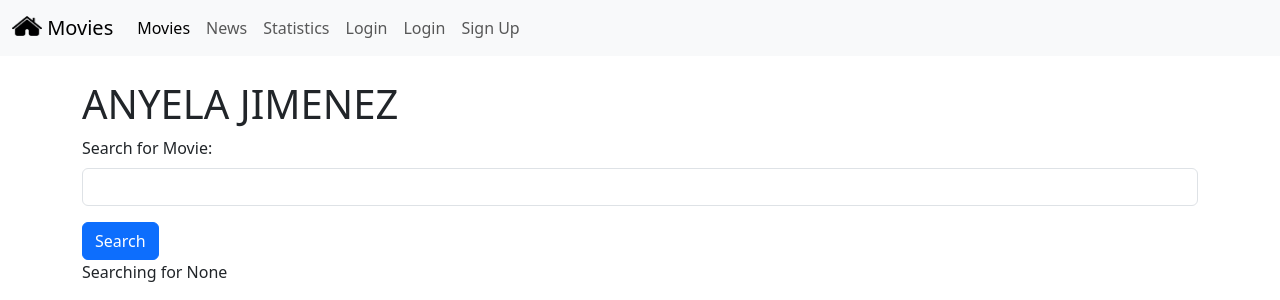
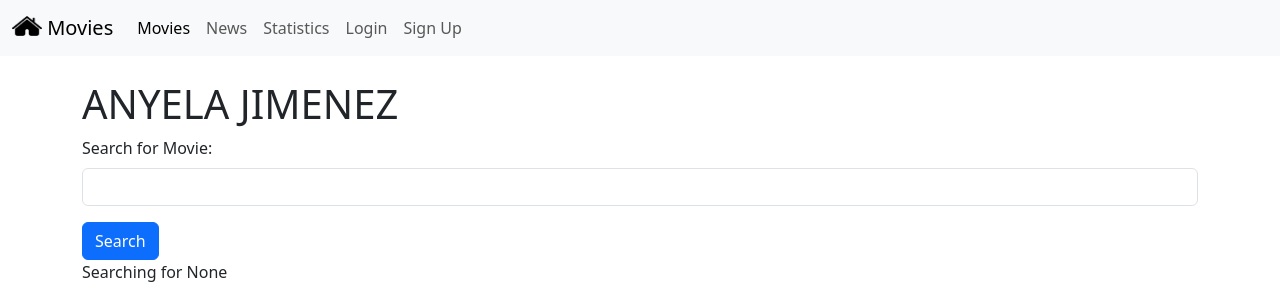
Before and after one commit to acjimenezC/Taller1_Pl120252, a Django app: page / in a window 1280 px wide. Shown: the top 300 px of the page. Run offline with Django 5.2, Linux system fonts and the light colour scheme; data comes from the database, SQL or seed files in the repository; both versions use the stored data as it was after the commit.

Commit message:
Actualizo rama main

```diff
--- a/movie/models.py
+++ b/movie/models.py
@@ -1,6 +1,5 @@
 from django.db import models
 
-# Create your models here.
 class Movie(models.Model):
     title = models.CharField(max_length=100)
     description = models.CharField(max_length=250)
@@ -9,8 +8,8 @@ class Movie(models.Model):
     genre = models.CharField(blank=True, max_length=250)
     year = models.IntegerField(blank=True, null=True)
 
-def __str__(self):
-    return self.title
+    def __str__(self):
+        return self.title
 
 class Signup(models.Model):
     email = models.EmailField(unique=True)
--- a/moviereviews/settings.py
+++ b/moviereviews/settings.py
@@ -127,5 +127,5 @@ DEFAULT_AUTO_FIELD = 'django.db.models.BigAutoField'
 
 STATICFILES_DIRS = [
     os.path.join(BASE_DIR , "static"),
-    'moviereviews/static/',
+    os.path.join(BASE_DIR, "moviereviews/static/"),
 ]
--- a/moviereviews/templates/base.html
+++ b/moviereviews/templates/base.html
@@ -33,9 +33,7 @@
         <li class="nav-item">
           <a class="nav-link" href="#">Login</a>
         </li>
-        <li class="nav-item">
-          <a class="nav-link" href="#">Login</a>
-        </li>
+
         <li class="nav-item">
           <a class="nav-link" href="#">Sign Up</a>
         </li>
```
Also changed, not shown: db.sqlite3, media/movie/images/comoentranartudragon_3wIZEef.avif (deleted), media/movie/images/comoentranartutudragon_3wIZEef.avif (renamed from media/movie/images/comoentranartudragon.avif).
